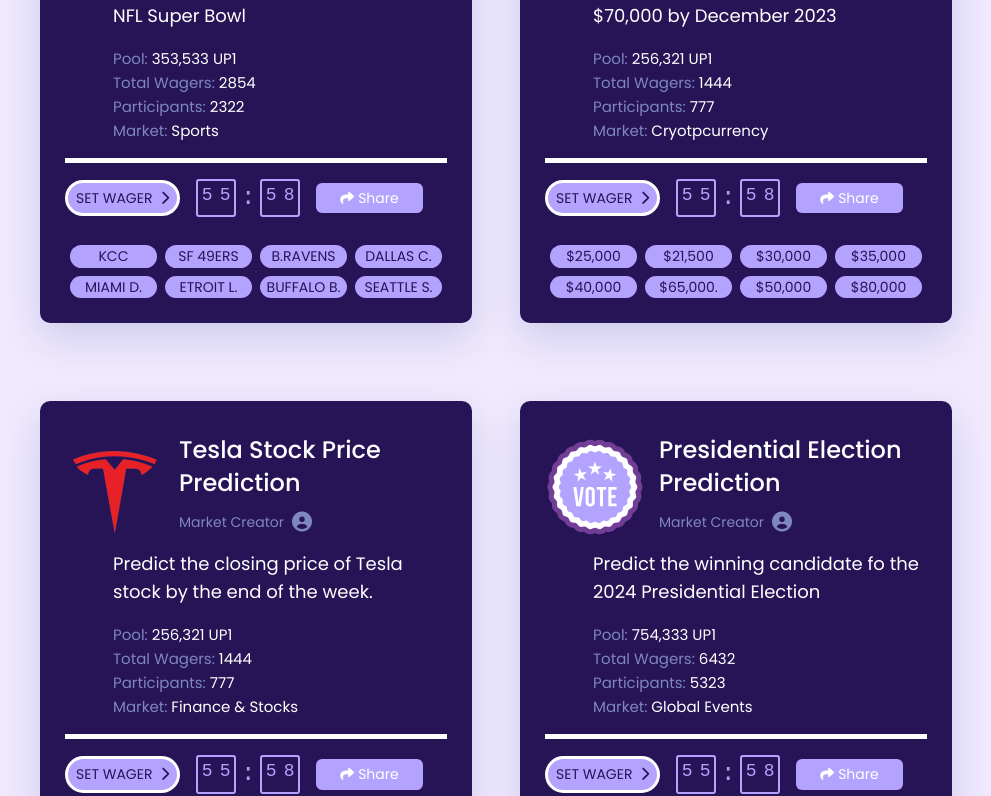
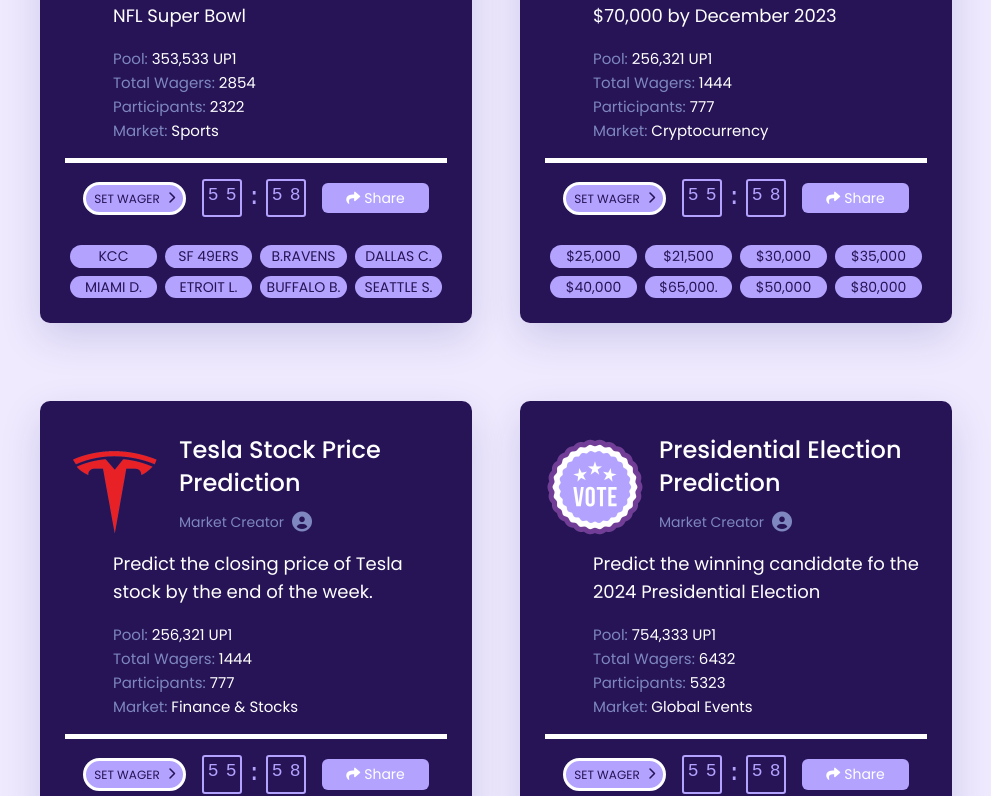
Before and after one commit to DevExpert0101/Up1App, a React (Create React App) app: page / in a window 1280 px wide. Shown: the part 790-1586 px from the top of the page, without its empty margins (144-1135 px from the left). Built offline with nearby package versions, Linux system fonts and the light colour scheme.

Commit message:
size of set wager

```diff
--- a/src/layouts/Header.js
+++ b/src/layouts/Header.js
@@ -81,7 +81,7 @@
                                     <li className={`sub-menu-down ${showMenu ? "open" : ""}`} id="menushow"
                                        onClick={()=>setShowMenu(!showMenu)}
 
-                                    ><Link to={"/protocol"}>Incentives</Link>
+                                    ><Link to={"/incentives"}>Incentives</Link>
                                         <ul className="sub-menu">
                                             <li><NavLink to={"#"}>Reward Systmes</NavLink></li>
                                             <li><NavLink to={"#"}>Staking Mechanism</NavLink></li>
--- a/src/pages/Home/BannerCard.js
+++ b/src/pages/Home/BannerCard.js
@@ -36,7 +36,7 @@
     pool: "256,321",
     total: 1444,
     participants: 777,
-    market: "Cryotpcurrency",
+    market: "Cryptocurrency",
     predefined: [
       "$25,000",
       "$21,500",
@@ -168,8 +168,8 @@
                 }}
                 className="mb-3"
               ></div>
-              <div className="d-flex justify-content-between align-items-center">
-                <div className="d-flex gap-3 align-items-center">
+              <div>
+                <div className="d-flex gap-3 align-items-center justify-content-center">
                   <div
                     className="py-1 px-2 d-flex align-items-center gap-2"
                     style={{
@@ -179,7 +179,7 @@
                       textAlign: "center",
                       backgroundColor: data.color,
                       color: "#271456",
-                      fontSize: "14px"
+                      fontSize: "12px"
                     }}
                   >
                     SET WAGER
--- a/src/pages/Incentives/index.js
+++ b/src/pages/Incentives/index.js
@@ -24,7 +24,7 @@
   return (
     <>
       <div className="page-content">
-        <PageLayout pageTitle="Protocol" desc="This protocol is coming best now."/>
+        <PageLayout pageTitle="Incentives" desc="Staking and liquidity provision rewards"/>
         <section className="content-inner about-sec bg-primary-light">
           <div className="container">
             <div className="about-bx2 style-1 align-items-center">
```
Also changed, not shown: 2 other files (tests, documents, lock files or other folders).
